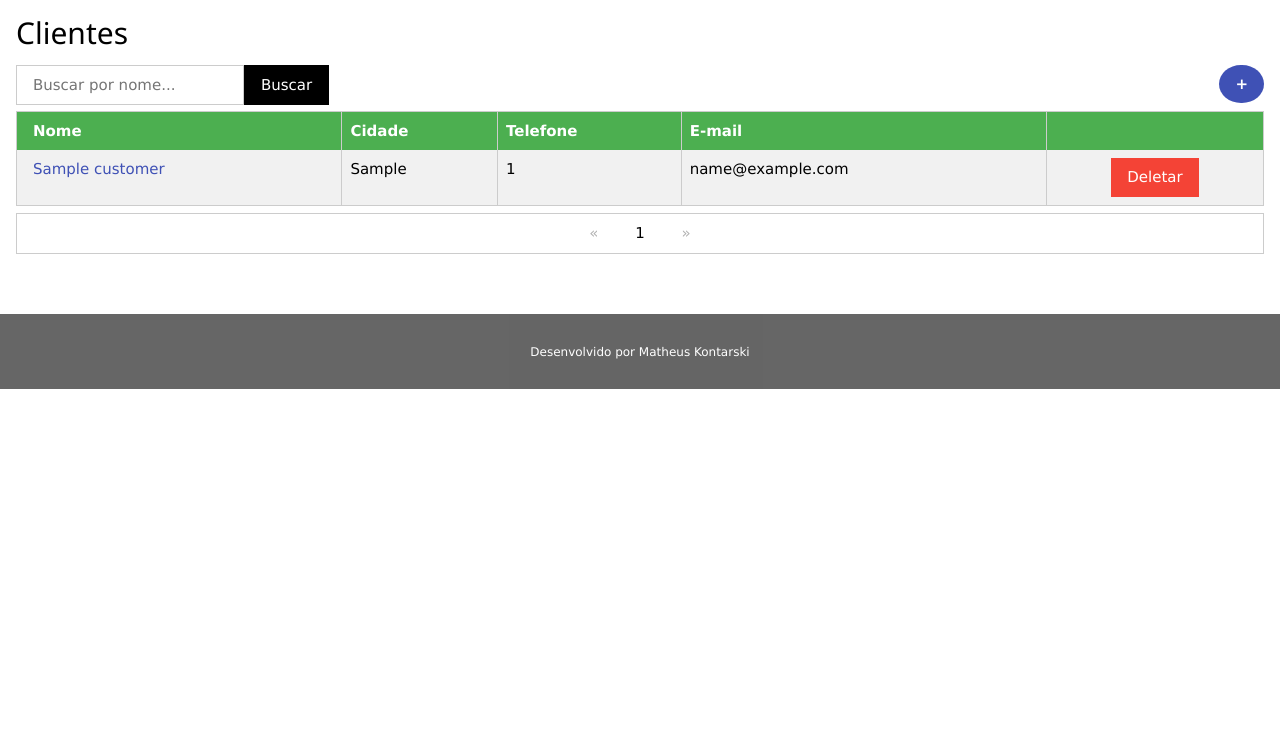
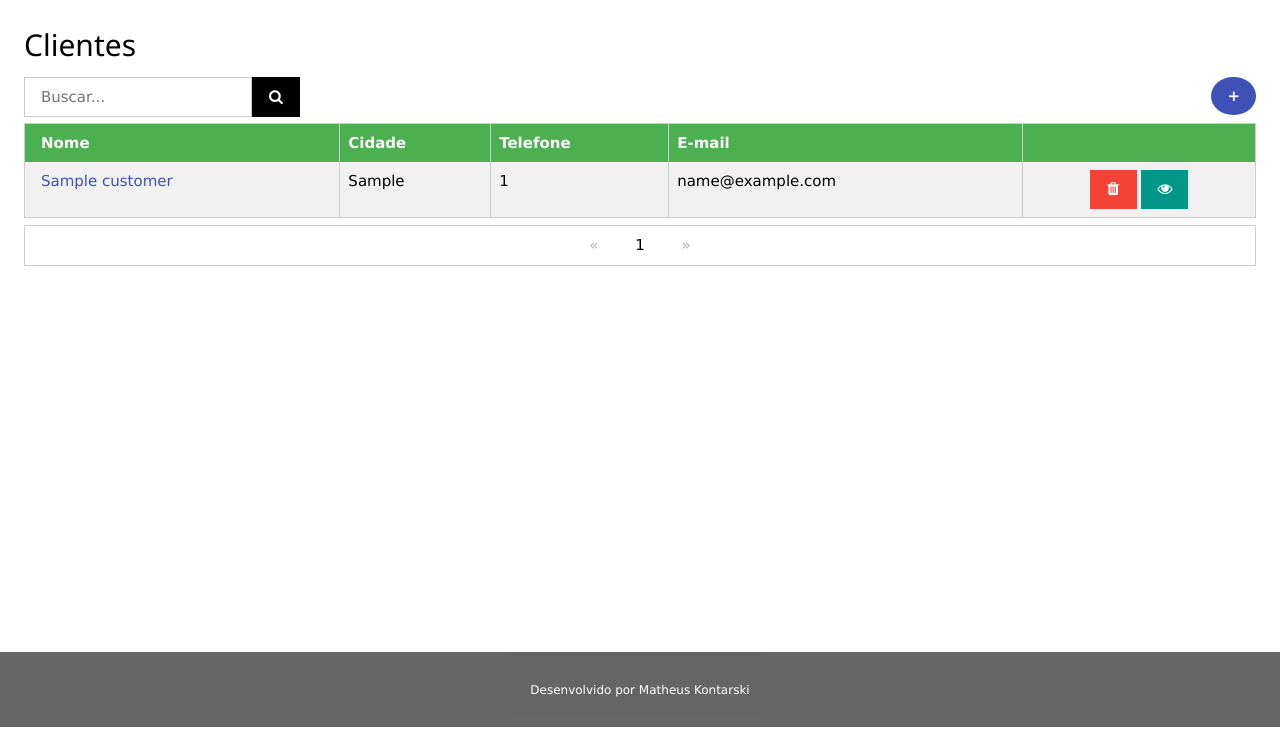
Before and after one commit to matheuskbar/crmApp, a Django app: template customers/templates/customers/customers_list.html in a window 1280 px wide. Shown: the part 47-800 px from the top of the page. Run offline with Django 4.2, Linux system fonts and the light colour scheme; the template is opened without the code that fills it: most values are stand-ins (such as "Sample title", 1, 10 or a date in 2020).

Commit message:
gitignore e detalhes nas páginas

```diff
--- a/core/templates/index.html
+++ b/core/templates/index.html
@@ -1,5 +1,9 @@
 {% extends 'page.html' %}
 
 {% block content %}
-
+    <section class="w3-container">
+        <h2 class="w3-center w3-padding-large">
+            CRM APP<br>Sistema de Gerenciamento de Clientes
+        </h2>
+    </section>
 {% endblock %}
--- a/core/templates/page.html
+++ b/core/templates/page.html
@@ -4,6 +4,7 @@
     <meta charset="UTF-8">
     <meta name="viewport" content="width=device-width, initial-scale=1">
     <link rel="stylesheet" href="https://www.w3schools.com/w3css/4/w3.css">
+    <link rel="stylesheet" href="https://cdnjs.cloudflare.com/ajax/libs/font-awesome/4.7.0/css/font-awesome.min.css">
 
     <title>Meu App CRM</title>
 
@@ -26,7 +27,7 @@
         {% include 'header.html' %}
     </header>
 
-    <main>
+    <main style="min-height: 81.5vh;">
         {% block content %} {% endblock %}
     </main>
 
--- a/customers/templates/customers/customer.html
+++ b/customers/templates/customers/customer.html
@@ -1,7 +1,7 @@
 {% extends 'page.html' %}
 
 {% block content %}
-    <section class="w3-container" style="padding-bottom: 4rem;">
+    <section class="w3-container w3-padding-large" style="padding-bottom: 4rem;">
         <h2>Novo Cliente</h2>
         {% if form.errors %}
             {% for field in form %}
--- a/customers/templates/customers/customers_list.html
+++ b/customers/templates/customers/customers_list.html
@@ -1,7 +1,7 @@
 {% extends 'page.html' %}
 
 {% block content %}
-    <section class="w3-container" style="padding-bottom: 4rem;">
+    <section class="w3-container w3-padding-large" style="padding-bottom: 4rem;">
 
         <h2>Clientes</h2>
 
@@ -9,11 +9,13 @@
             <!-- Botão Novo cliente -->
             <a href="{% url 'customers:customer-create' %}" class="w3-bar-item w3-btn w3-circle w3-indigo w3-right" style="margin-bottom: .5rem;"><b>+</b></a>
 
-            <!-- Pesquisar por nome -->
+            <!-- Pesquisar -->
             <form>
                 {% csrf_token %}
-                <input class="w3-bar-item w3-border" type="text" name="search" placeholder="Buscar por nome...">
-                <button class="w3-button w3-black w3-bar-item w3-border w3-border-black">Buscar</button>
+                <input class="w3-bar-item w3-border" type="text" name="search" placeholder="Buscar...">
+                <button class="w3-button w3-black w3-bar-item w3-border w3-border-black w3-hover-border-black">
+                    <i class="fa fa-search"></i>
+                </button>
             </form>
         </div>
 
@@ -36,14 +38,18 @@
                     <td class="w3-border-right">{{ customer.get_full_city }}</td>
                     <td class="w3-border-right">{{ customer.get_full_phone_number }}</td>
                     <td class="w3-border-right">{{ customer.email }}</td>
-                    <form method="post" action="{{ customer.get_absolute_url }}delete/">
-                        {% csrf_token %}
-                        <td class="w3-center">
+                    <td class="w3-center">
+                        <form method="post" action="{{ customer.get_absolute_url }}delete/">
+                            {% csrf_token %}
                             <button type="submit" class="w3-btn w3-red">
-                                Deletar
+                                <i class="fa fa-trash" style="padding: 0 0.1rem;"></i>
                             </button>
-                        </td>
-                    </form>
+                            <a href="{{ customer.get_absolute_url }}" class="w3-btn w3-teal">
+                            <i class="fa fa-eye" style=""></i>
+                        </a>
+                        </form>
+                    </td>
+
                 </tr>
             {% empty %}
                 <h4>Sem dados para exibir</h4>
```
Also changed, not shown: 1 other file.
